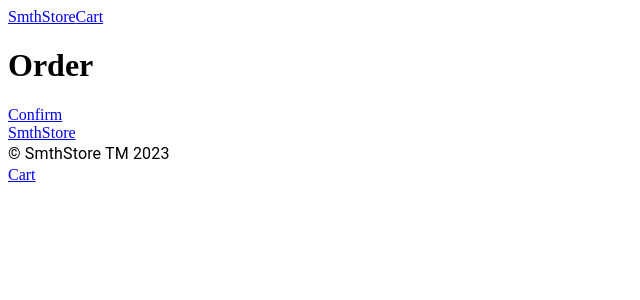
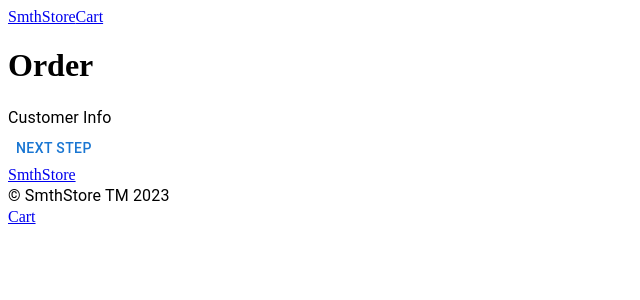
Before and after one commit to lenaryan/online-store, a React app: page /order in a window 1280 px wide. Shown: the top 300 px of the page, without its empty margins (0-640 px from the left). Built offline with nearby package versions, Linux system fonts and the light colour scheme; the HTML template or start-up script is replaced by a standard one.

Commit message:
added order steps mockup

```diff
--- a/src/components/Cart/Cart.tsx
+++ b/src/components/Cart/Cart.tsx
@@ -13,7 +13,7 @@ const Cart = () => {
             {
                 products?.map((item: IProduct) => <CartItem product={item} key={item.id} />)
             }
-            <Link to='/order'>Submit Order</Link>
+            <Link to='/order'>Proceed</Link>
         </>
     )
 }
--- /dev/null
+++ b/src/components/Order/AddressInfo/AddressInfo.tsx
@@ -0,0 +1,13 @@
+import { Typography } from "@mui/material"
+import { NavLink } from "react-router-dom"
+
+const AddressInfo = () => {
+    return (
+        <>
+            <Typography>Delivery Address</Typography>
+            <NavLink to="/thank-you">Confirm Order</NavLink>
+        </>
+    )
+}
+
+export default AddressInfo
--- /dev/null
+++ b/src/components/Order/AddressInfo/index.ts
@@ -0,0 +1,3 @@
+import AddressInfo from './AddressInfo';
+
+export default AddressInfo;
--- /dev/null
+++ b/src/components/Order/BankCardInfo/BankCardInfo.tsx
@@ -0,0 +1,24 @@
+import { Button, Typography } from "@mui/material"
+import { FC } from "react";
+
+interface IBankCardInfo {
+    onBankCardClick: () => void
+}
+
+const BankCardInfo: FC<IBankCardInfo> = ({ onBankCardClick }) => {
+    const handleSubmit = (e: React.FormEvent<EventTarget>) => {
+        e.preventDefault();
+        onBankCardClick();
+    }
+
+    return (
+        <>
+            <Typography>Bank Card Info</Typography>
+            <form onSubmit={handleSubmit}>
+                <Button type="submit">Next Step</Button>
+            </form>
+        </>
+    )
+}
+
+export default BankCardInfo;
--- /dev/null
+++ b/src/components/Order/BankCardInfo/index.ts
@@ -0,0 +1,3 @@
+import BankCardInfo from './BankCardInfo';
+
+export default BankCardInfo;
--- /dev/null
+++ b/src/components/Order/CustomerInfo/CustomerInfo.tsx
@@ -0,0 +1,25 @@
+import { Button, Typography } from "@mui/material"
+import { FC } from "react";
+
+interface ICustomerInfo {
+    onCustomerClick: () => void
+}
+
+const CustomerInfo: FC<ICustomerInfo> = ({ onCustomerClick }) => {
+    const handleSubmit = (e: React.FormEvent<EventTarget>) => {
+        e.preventDefault();
+        onCustomerClick();
+    }
+
+    return (
+        <>
+            <Typography>Customer Info</Typography>
+            <form onSubmit={handleSubmit}>
+
+                <Button type="submit">Next Step</Button>
+            </form>
+        </>
+    )
+}
+
+export default CustomerInfo;
--- /dev/null
+++ b/src/components/Order/CustomerInfo/index.ts
@@ -0,0 +1,3 @@
+import CustomerInfo from './CustomerInfo';
+
+export default CustomerInfo;
--- a/src/components/Order/Order.tsx
+++ b/src/components/Order/Order.tsx
@@ -1,10 +1,35 @@
-import { Link } from "react-router-dom";
+import CustomerInfo from "./CustomerInfo";
+import BankCardInfo from "./BankCardInfo";
+import AddressInfo from "./AddressInfo";
+import { useState } from "react";
 
 const Order = () => {
+    const [customerShow, setCustomerShow] = useState(true);
+    const [cardShow, setCardShow] = useState(false);
+    const [addressShow, setAddressShow] = useState(false);
+
+    const handleCustomerClick = () => {
+        setCustomerShow(false);
+        setCardShow(true);
+    }
+
+    const handleBankCardClick = () => {
+        setCardShow(false);
+        setAddressShow(true);
+    }
+
     return (
         <>
             <h1>Order</h1>
-            <Link to='/thank-you'>Confirm</Link>
+            {
+                customerShow && <CustomerInfo onCustomerClick={handleCustomerClick} />
+            }
+            {
+                cardShow && <BankCardInfo onBankCardClick={handleBankCardClick} />
+            }
+            {
+                addressShow && <AddressInfo />
+            }
         </>
     )
 }
--- a/src/components/ThankYou/ThankYou.tsx
+++ b/src/components/ThankYou/ThankYou.tsx
@@ -1,6 +1,15 @@
+import { useEffect } from "react";
 import { Link } from "react-router-dom";
+import { clearCart } from "../../redux/cart";
+import { useDispatch } from "react-redux";
 
 const ThankYou = () => {
+    const dispatch = useDispatch()
+
+    useEffect(() => {
+        dispatch(clearCart());
+    }, []);
+
     return (
         <>
             <h1>Thank you for your order!</h1>
--- a/src/redux/cart.ts
+++ b/src/redux/cart.ts
@@ -14,9 +14,12 @@ export const cartSlice = createSlice({
     removeProductFromCart: (state, action: PayloadAction<IProduct>) => {
         state.productsInCart = state.productsInCart.filter((item: IProduct) => item.id !== action.payload.id);
     },
+    clearCart: (state) => {
+        state.productsInCart = [];
+    }
   },
 })
 
-export const { addProductToCart, removeProductFromCart } = cartSlice.actions
+export const { addProductToCart, removeProductFromCart, clearCart } = cartSlice.actions
 
 export default cartSlice.reducer
```
